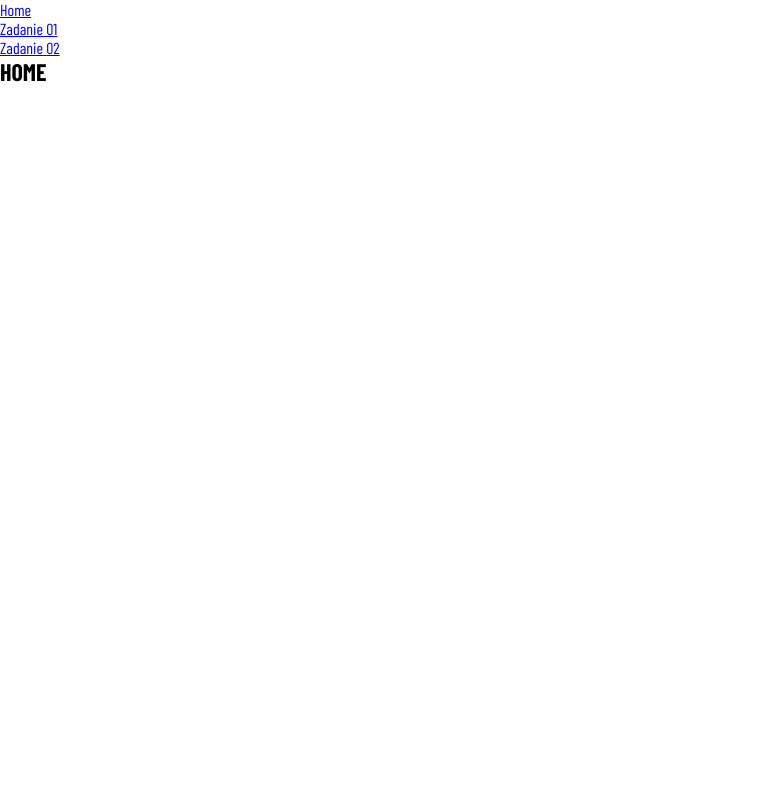
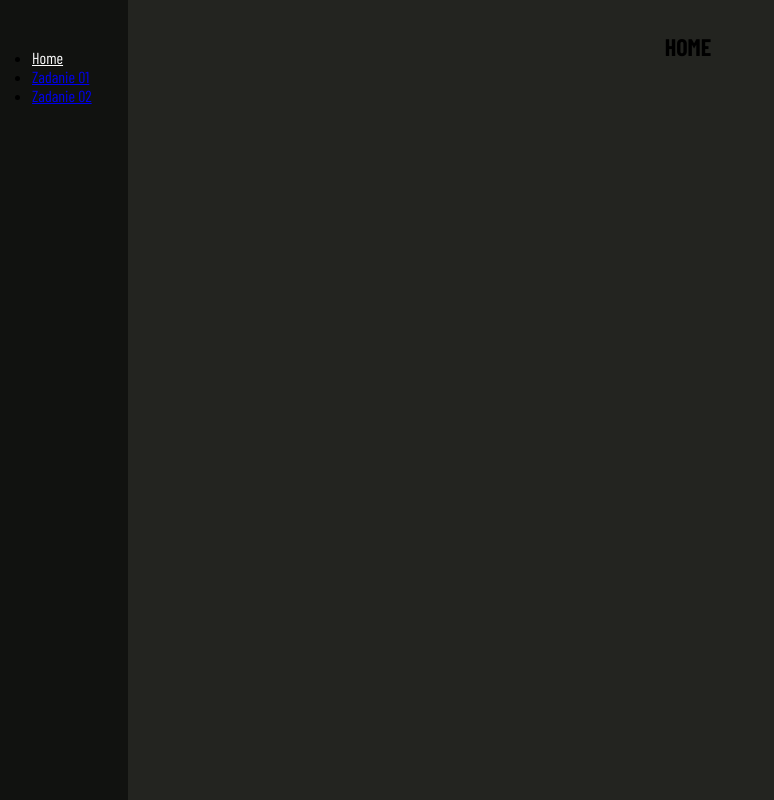
Before and after one commit to Scorpion19702022/MyReact_App001, a React (Create React App) app: page / in a window 1280 px wide. Shown: the whole page, without its empty margins (0-774 px from the left). Built offline with nearby package versions, Linux system fonts and the light colour scheme; a web font is replaced by a local one.

Commit message:
first style css

```diff
--- a/src/App/App.module.css
+++ b/src/App/App.module.css
@@ -44,3 +44,15 @@
 	--color-dark07: #111210;
 	--color-dark08: #000000;
 }
+
+.wrapper_nav {
+	position: fixed;
+	top: 0;
+	left: 0;
+	width: 10%;
+	min-height: 100vh;
+	padding: 3em 2em;
+	display: flex;
+	flex-direction: column;
+	background-color: var(--color-dark07);
+}
--- a/src/Components/Home/Home.js
+++ b/src/Components/Home/Home.js
@@ -4,7 +4,7 @@ import styles from './Home.module.css'
 
 const Home = () => {
 	return (
-		<div className={styles.wrraper_home}>
+		<div className={styles.wrapper_home}>
 			<h1>HOME</h1>
 		</div>
 	)
--- a/src/Components/Home/Home.module.css
+++ b/src/Components/Home/Home.module.css
@@ -0,0 +1,48 @@
+:root {
+	--color-yellow01: #fef8e5;
+	--color-yellow02: #fee599;
+	--color-yellow03: #fdd14d;
+	--color-yellow04: #fdbe02;
+	--color-yellow05: #ca9801;
+	--color-yellow06: #7e5f01;
+	--color-yellow07: #322600;
+	--color-purple01: #f6e6ee;
+	--color-purple02: #db9dbe;
+	--color-purple03: #c0548e;
+	--color-purple04: #a50b5e;
+	--color-purple05: #84084b;
+	--color-purple06: #630638;
+	--color-purple07: #31031c;
+	--color-green01: #e5fae5;
+	--color-green02: #99eb99;
+	--color-green03: #4cdc4c;
+	--color-green04: #00cd00;
+	--color-green05: #00a400;
+	--color-green06: #007b00;
+	--color-green07: #003d00;
+	--color-blue01: #e5f0ff;
+	--color-blue02: #99c5ff;
+	--color-blue03: #66a9ff;
+	--color-blue04: #0070ff;
+	--color-blue05: #0059cc;
+	--color-blue06: #00387f;
+	--color-blue07: #00214c;
+	--color-dark01: #ebebea;
+	--color-dark02: #b0b1ae;
+	--color-dark03: #757672;
+	--color-dark04: #3b3c36;
+	--color-dark05: #2f302b;
+	--color-dark06: #232420;
+	--color-dark07: #111210;
+	--color-dark08: #000000;
+}
+
+.wrapper_home {
+	width: 100%;
+	min-height: 100vh;
+	padding: 2em 2em 2em 8em;
+	display: flex;
+	flex-direction: column;
+	align-items: center;
+	background-color: var(--color-dark06);
+}
--- a/src/index.css
+++ b/src/index.css
@@ -8,3 +8,7 @@ body {
 code {
 	font-family: 'Barlow Condensed', sans-serif;
 }
+
+.active {
+	color: white;
+}
```
